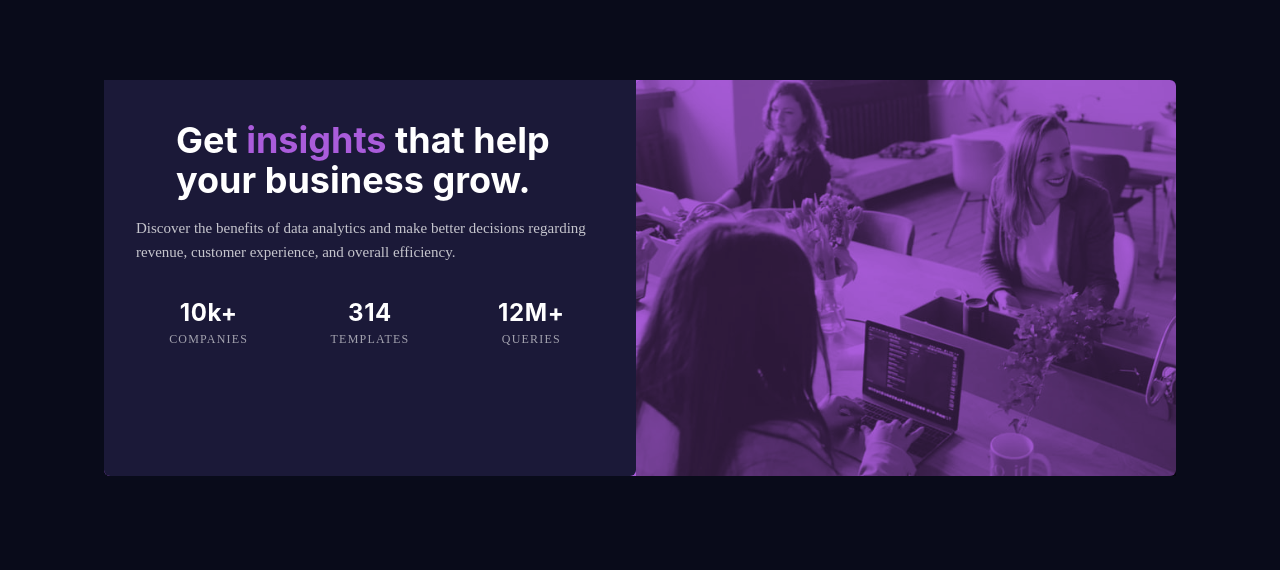
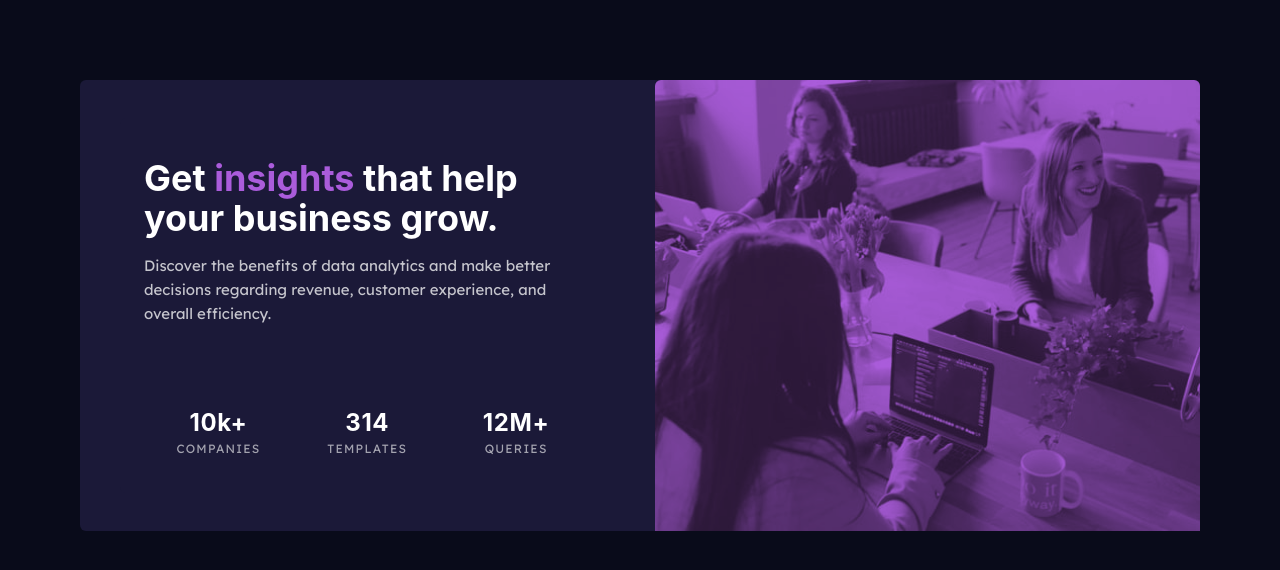
Before and after one commit to jamesbarnett/spc-fm, a website built with Vite: page index.html in a window 1280 px wide. Built offline with nearby package versions, Linux system fonts and the light colour scheme; files whose address does not match are found by name.

Commit message:
Polished up some things

```diff
--- a/index.html
+++ b/index.html
@@ -6,16 +6,19 @@
     <title>Stats Preview Card</title>
     <link rel="stylesheet" href="./style.css" media="all">
   </head>
-  <body class="min-w-56 text-inter mx-6 mb-4 mt-20 bg-primary-950 text-fs-base text-neutral-100 sm:px-20">
-    <div class="promotion sm:flex-1 mx-auto flex-1 rounded-md bg-primary-400 sm:flex sm:max-w-[1110px]">
-      <img src="/images/image-header-mobile.jpg" srcset="/images/image-header-mobile.jpg, /images/image-header-desktop.jpg 250w" class="rounded-t-md bg-primary-400 opacity-75 mix-blend-multiply sm:order-2 sm:max-w-[540px]" alt="">
-      <section class="card flex-1 rounded-b-md bg-primary-700 px-6 pt-10 sm:order-1 sm:max-w-[570px]">
-        <h1 class="text-fs-header mx-2 text-center font-inter font-bold leading-tight text-neutral-100 sm:pl-10 sm:text-left sm:text-4xl">Get <span class="text-primary-400">insights</span> that help your business grow.</h1>
-        <p class="mx-2 pb-8 pt-4 text-center font-lexend leading-relaxed text-neutral-200 sm:text-left">
+  <body class="min-w-56 text-inter mx-6 mb-4 mt-20 bg-primary-950 text-fs-base text-neutral-100 sm:max-w-[1440px] sm:flex sm:cols-1 sm:mx-auto sm:items-center sm:px-20">
+    <div class="promotion sm:flex-1 mx-auto flex-1 rounded-md bg-primary-700 sm:grid sm:grid-cols-[51.3%,_1fr]">
+      <div class="bg-primary-400 rounded-t-md">
+        <img src="/images/image-header-mobile.jpg" srcset="/images/image-header-mobile.jpg 0w, /images/image-header-desktop.jpg 300w" class="sm:max-fullh-full bg-primary-400 opacity-75 mix-blend-multiply sm:col-start-2" alt="">
+      </div>
+      <section class="card flex-1 flex-grow rounded-b-md bg-primary-700 px-6 pt-10 sm:h-fit sm:flex-1 sm:justify-center sm:col-start-1 sm:row-start-1 sm:rounded-tl-md sm:rounded-br-none sm:self-center sm:mx-10">
+        <h1 class="text-fs-header mx-2 text-center font-inter font-bold leading-tight text-neutral-100
+          sm:text-left sm:text-4xl sm:mx-0 sm:px-0">Get <span class="text-primary-400">insights</span> that help your business grow.</h1>
+        <p class="mx-2 pb-8 pt-4 text-center font-lexend leading-relaxed text-neutral-200 sm:text-left sm:mx-0">
           Discover the benefits of data analytics and make better decisions regarding revenue, customer
           experience, and overall efficiency.
         </p>
-        <section class="pb-3 text-center">
+        <section class="pb-3 text-center sm:pt-12">
           <dl class="sm:flex sm:flex-1 sm:flex-row">
             <div class="sm:flex sm:flex-1 sm:flex-col">
               <dd class="pb-0.5 text-center font-inter text-2xl font-bold tracking-wide text-neutral-100">10k+</dd>
--- a/tailwind.config.cjs
+++ b/tailwind.config.cjs
@@ -21,6 +21,7 @@ module.exports = {
       },
       fontSize: {
         'fs-base': '15px',
+        'fs-header': '1.75rem'
       }
     },
   },
```
Also changed, not shown: public/fonts/Inter-Bold.woff2 (added), public/fonts/Inter-Regular.woff2 (added), public/fonts/LexendDeca-Regular.woff2 (added), 1 other file.
